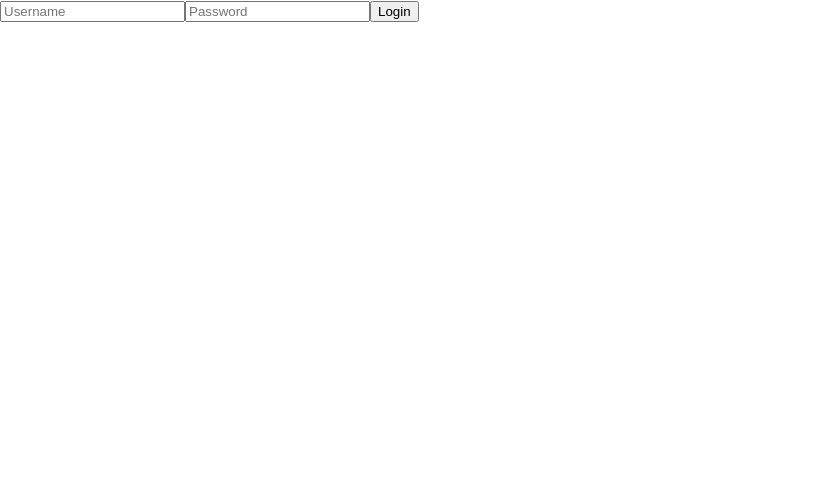
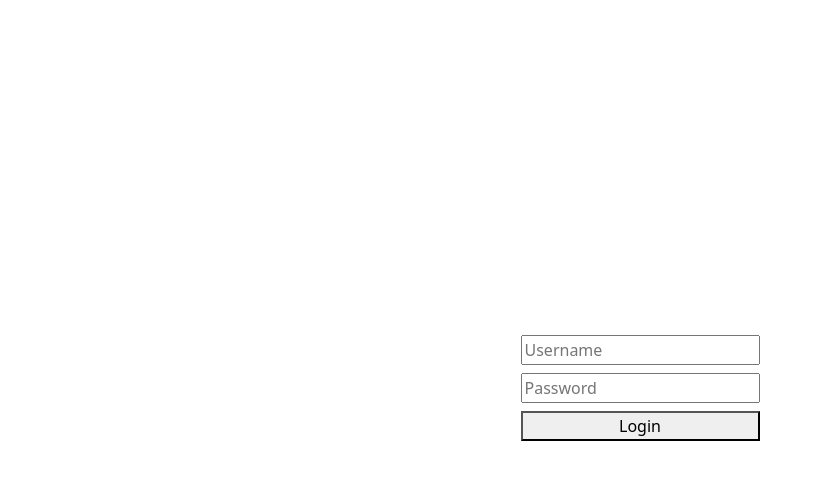
Before and after one commit to ZvoneK99/ITMentorstva, a React (Create React App) app in the folder react-forms/: page / in a window 1280 px wide. Shown: the top 480 px of the page, without its empty margins (0-823 px from the left). Built offline with nearby package versions, Linux system fonts and the light colour scheme.

Commit message:
Added useForm

```diff
--- a/react-forms/package.json
+++ b/react-forms/package.json
@@ -7,8 +7,10 @@
     "@testing-library/jest-dom": "^6.9.1",
     "@testing-library/react": "^16.3.2",
     "@testing-library/user-event": "^13.5.0",
+    "bootstrap": "^5.3.8",
     "react": "^19.2.6",
     "react-dom": "^19.2.6",
+    "react-hook-form": "^7.75.0",
     "react-scripts": "5.0.1",
     "web-vitals": "^2.1.4"
   },
--- a/react-forms/src/Components/LoginForm.jsx
+++ b/react-forms/src/Components/LoginForm.jsx
@@ -1,25 +1,36 @@
 import { useState } from 'react';
+import { useForm } from 'react-hook-form';
+import 'bootstrap/dist/css/bootstrap.min.css';
 
 
 const LoginForm = () => {
+    const { register, handleSubmit, formState: { errors } } = useForm()
+
+    const onSubmit = data => console.log(data);
+
+    const [email, setEmail] = useState('');
     const [password, setPassword] = useState('');
+    const [passwordError, setPasswordError] = useState('');
 
-    const handleSubmit = (e) => {
-        e.preventDefault();
-        if (password.trim() === '') {
-            alert('Password cannot be empty');
-            return;
-        } else {
-            setPassword(password);
-        }
-    };
+
 
     return (
-        <form onSubmit={handleSubmit}>
-            <input type="text" placeholder="Username" />
-            <input type="password" placeholder="Password" onChange={e => setPassword(e.target.value)} />
-            <button type="submit">Login</button>
-        </form>
+        <div className='d-flex justify-content-center align-items-center flex-column min-vh-100 mb-2'>
+            <form className='d-flex flex-column gap-2' onSubmit={handleSubmit(onSubmit)}>
+
+                <input {...register("firstname", { required: true, maxLength: 20 })} type="text" placeholder="Username" />
+                {errors.firstname?.type === 'required' && <span>Username is required!</span>}
+                {errors.firstname?.type === 'maxLength' && <span>Username is too long!</span>}
+
+
+                <input {...register("password", { required: true, minLength: 6, maxLength: 20 })} type="password" placeholder="Password" />
+                {errors.password?.type === 'minLength' && <span>Password is too short!</span>}
+                {errors.password?.type === 'maxLength' && <span>Password is too long!</span>}
+                {errors.password?.type === 'required' && <span>Password is required!</span>}
+                <button type="submit">Login</button>
+                <p>{passwordError}</p>
+            </form>
+        </div>
     )
 }
 
```
Also changed, not shown: 1 other file (tests, documents, lock files or other folders).
